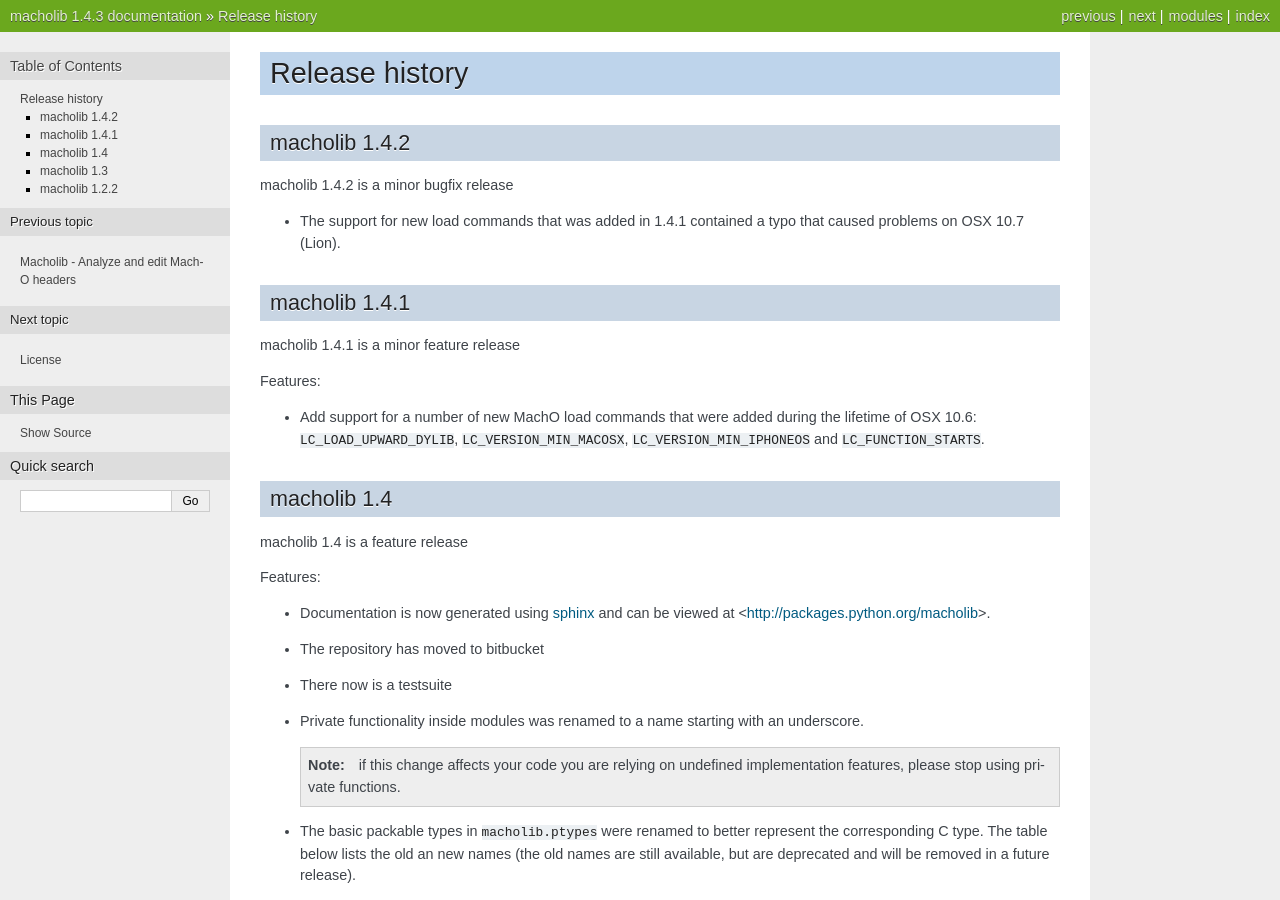
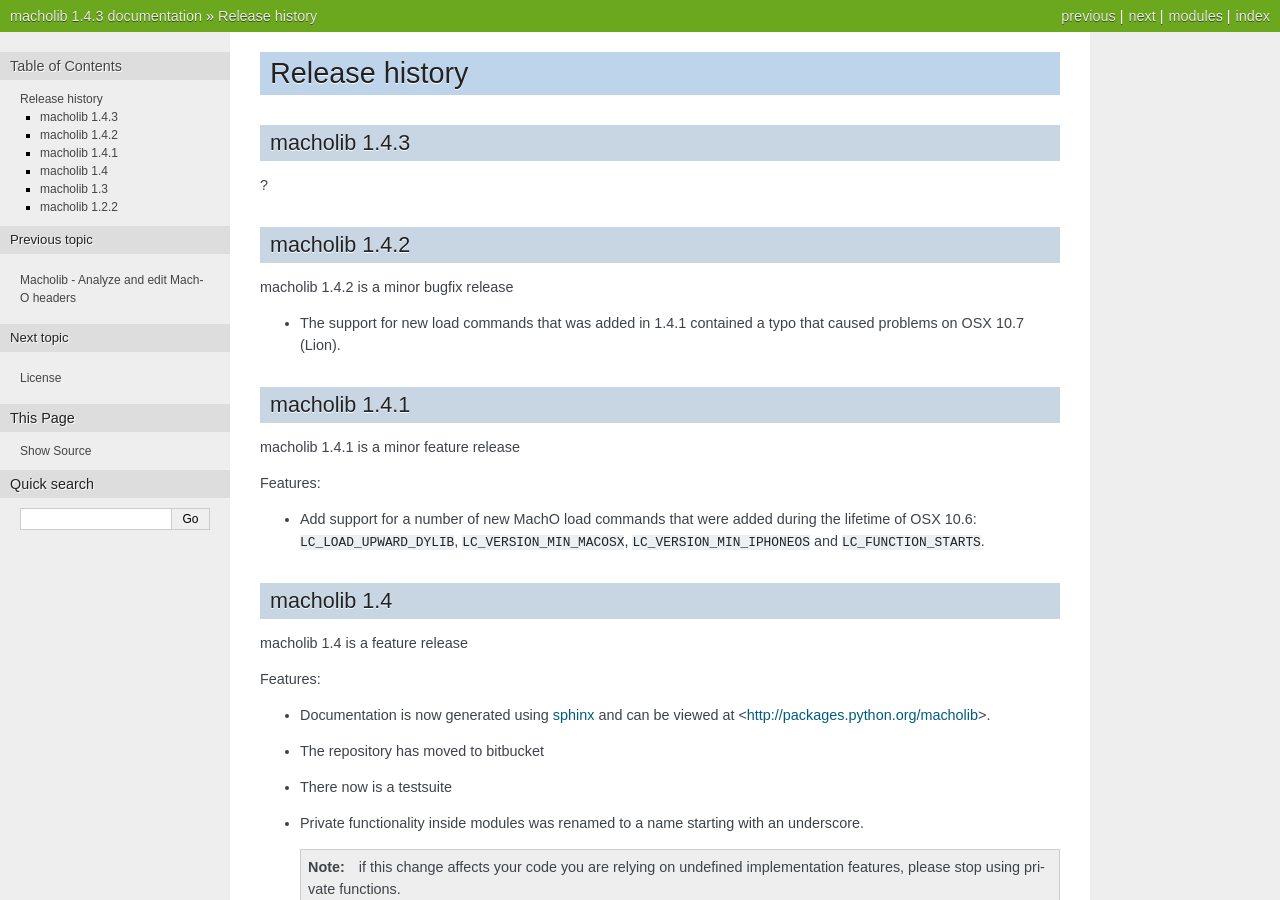
Before and after one commit to ronaldoussoren/macholib, a Sphinx documentation site: the page built from doc/changelog.rst, in a window 1280 px wide and 900 px high. Built offline with Sphinx 7.4.7, drawn with Linux system fonts in a browser that asks for light colours.

Commit message:
Add stub for 1.4.3 release notes

```diff
--- a/doc/changelog.rst
+++ b/doc/changelog.rst
@@ -1,5 +1,10 @@
 Release history
 ===============
+
+macholib 1.4.3
+--------------
+
+?
 
 macholib 1.4.2
 --------------
```
